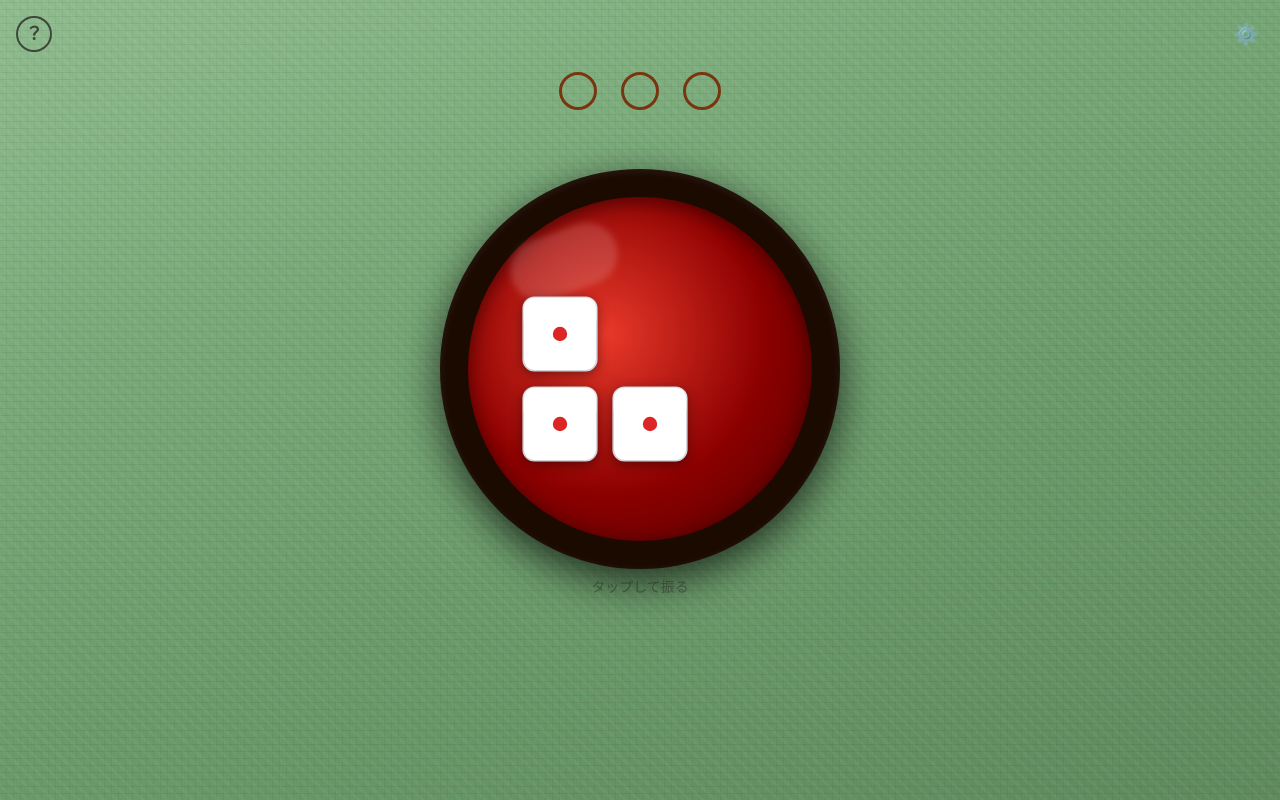
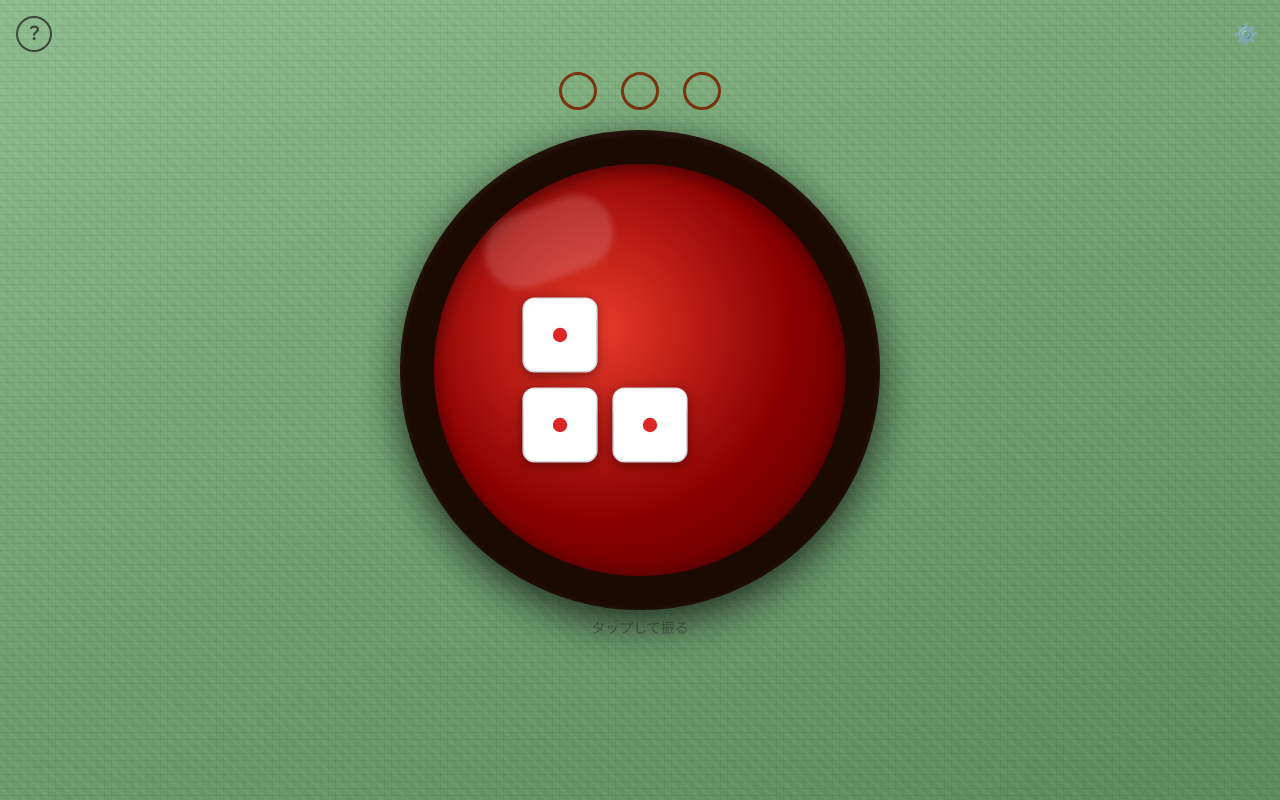
Before and after one commit to 82chi/chinchiro-app, a Next.js app: page / in a window 1280 px wide. Built offline with nearby package versions, Linux system fonts and the light colour scheme.

Commit message:
Enlarge bowl: 85vw→92vw, maxWidth 400→480px

```diff
--- a/components/Bowl.tsx
+++ b/components/Bowl.tsx
@@ -30,7 +30,7 @@ export default function Bowl({
   return (
     <div
       className="relative flex items-center justify-center select-none"
-      style={{ touchAction: 'none', width: '85vw', maxWidth: '400px' }}
+      style={{ touchAction: 'none', width: '92vw', maxWidth: '480px' }}
       onPointerDown={disabled ? undefined : onPointerDown}
       onPointerUp={disabled ? undefined : onPointerUp}
     >
```
